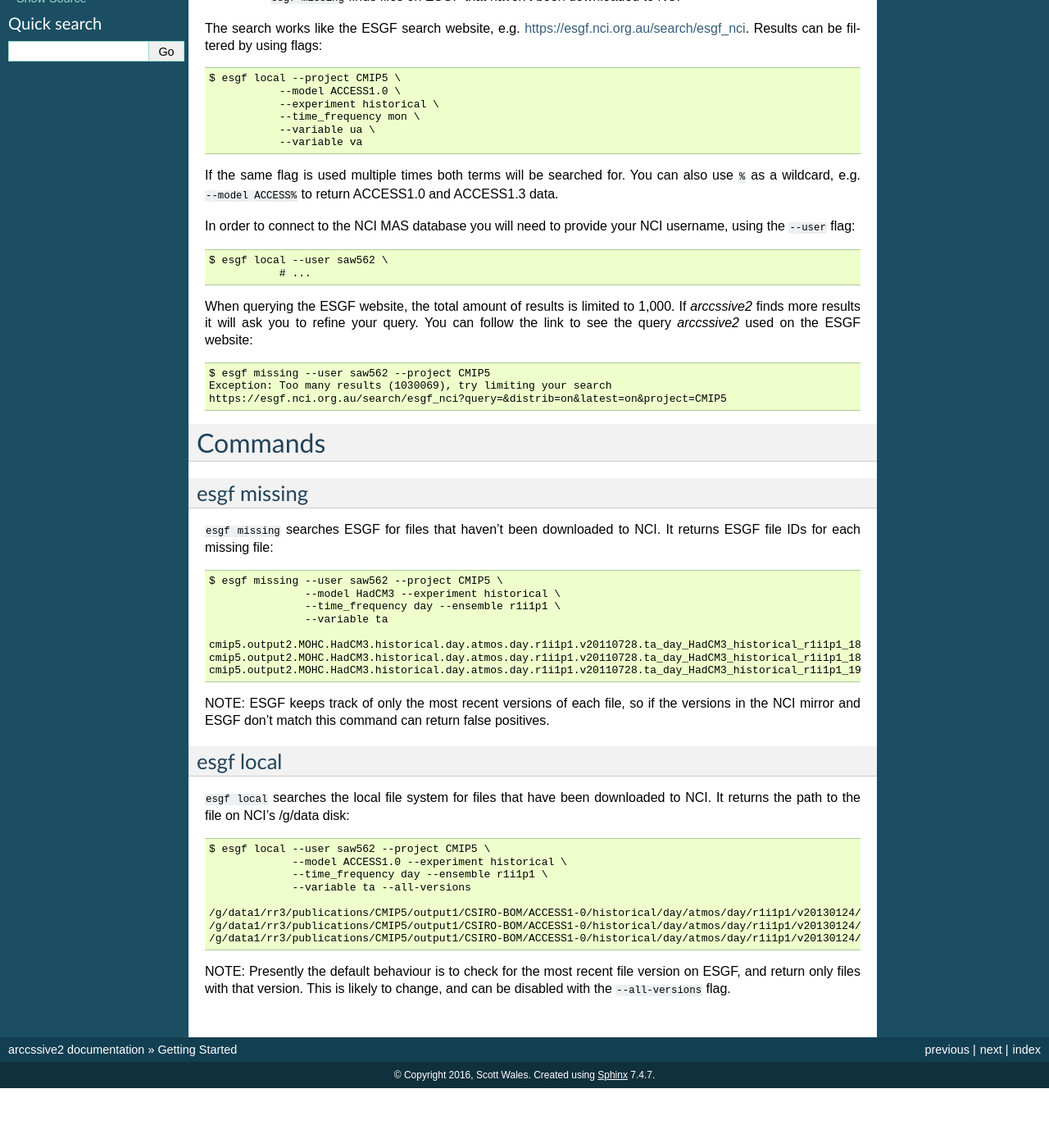
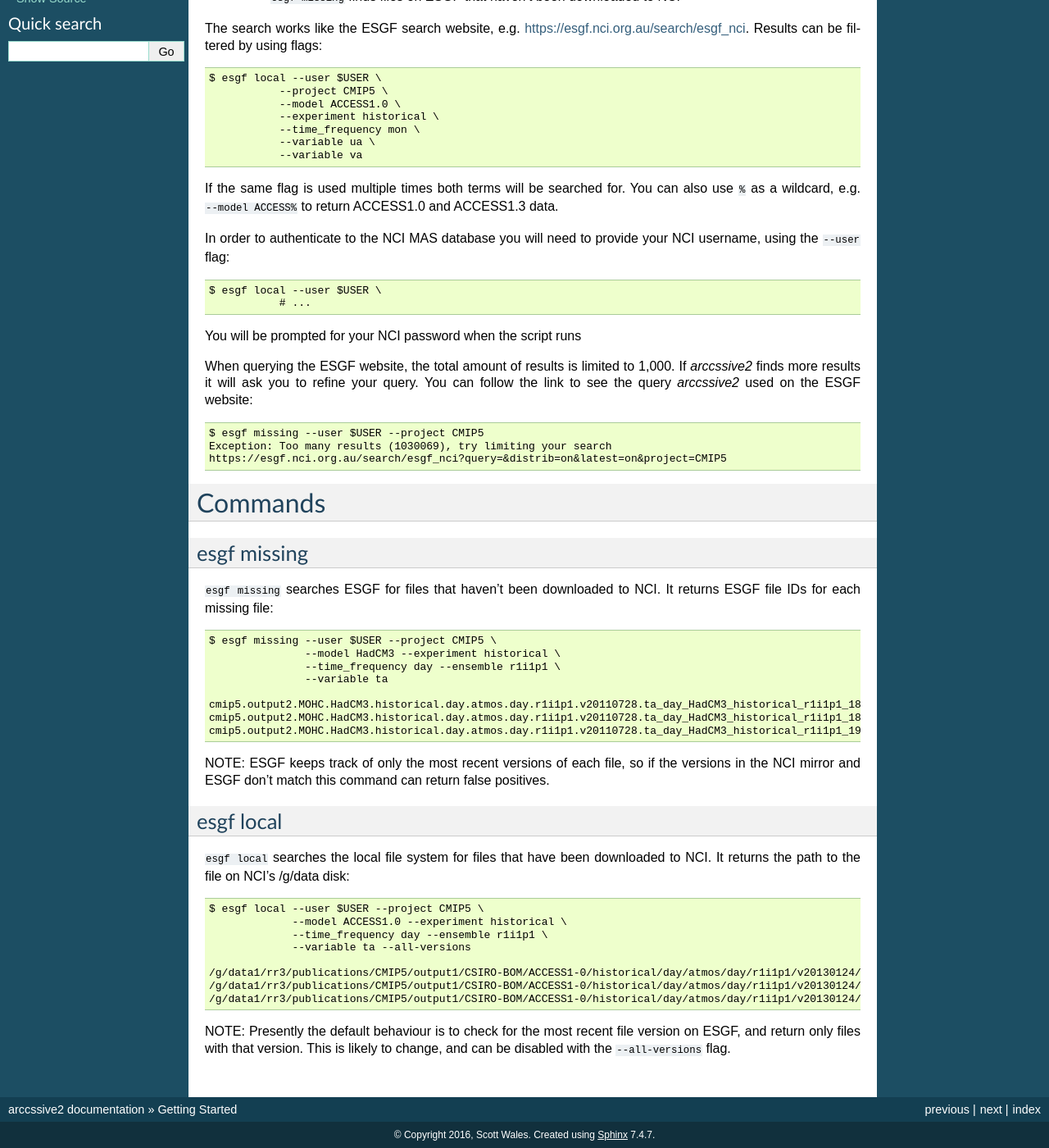
Before and after one commit to coecms/clef, a Sphinx documentation site: the page built from docs/gettingstarted.rst, in a window 1280 px wide and 1400 px high, scrolled down 298 px. Shown: the whole window at 82% size. Built offline with Sphinx 7.4.7, drawn with Linux system fonts in a browser that asks for light colours; pages that are not in the unit, such as notebooks, are missing from menus; before the commit the page ends 1625 px from its top, so only the background shows below that.

Commit message:
Generic user

```diff
--- a/docs/gettingstarted.rst
+++ b/docs/gettingstarted.rst
@@ -18,7 +18,8 @@ presently two main commands:
 The search works like the ESGF search website, e.g. https://esgf.nci.org.au/search/esgf_nci.
 Results can be filtered by using flags::
 
-    $ esgf local --project CMIP5 \
+    $ esgf local --user $USER \
+               --project CMIP5 \
                --model ACCESS1.0 \
                --experiment historical \
                --time_frequency mon \
@@ -29,18 +30,20 @@ If the same flag is used multiple times both terms will be searched for. You
 can also use :code:`%` as a wildcard, e.g. :code:`--model ACCESS%` to return
 ACCESS1.0 and ACCESS1.3 data.
 
-In order to connect to the NCI MAS database you will need to provide your NCI
+In order to authenticate to the NCI MAS database you will need to provide your NCI
 username, using the :code:`--user` flag::
 
-    $ esgf local --user saw562 \
+    $ esgf local --user $USER \
                # ...
+
+You will be prompted for your NCI password when the script runs
 
 When querying the ESGF website, the total amount of results is limited to
 1,000. If `arccssive2` finds more results it will ask you to refine your query.
 You can follow the link to see the query `arccssive2` used on the ESGF
 website::
 
-    $ esgf missing --user saw562 --project CMIP5
+    $ esgf missing --user $USER --project CMIP5
     Exception: Too many results (1030069), try limiting your search
     https://esgf.nci.org.au/search/esgf_nci?query=&distrib=on&latest=on&project=CMIP5
 
@@ -53,7 +56,7 @@ esgf missing
 :code:`esgf missing` searches ESGF for files that haven't been downloaded to
 NCI. It returns ESGF file IDs for each missing file::
 
-    $ esgf missing --user saw562 --project CMIP5 \
+    $ esgf missing --user $USER --project CMIP5 \
                    --model HadCM3 --experiment historical \
                    --time_frequency day --ensemble r1i1p1 \
                    --variable ta
@@ -72,7 +75,7 @@ esgf local
 :code:`esgf local` searches the local file system for files that have been
 downloaded to NCI. It returns the path to the file on NCI's /g/data disk::
 
-     $ esgf local --user saw562 --project CMIP5 \
+     $ esgf local --user $USER --project CMIP5 \
                   --model ACCESS1.0 --experiment historical \
                   --time_frequency day --ensemble r1i1p1 \
                   --variable ta --all-versions
```
